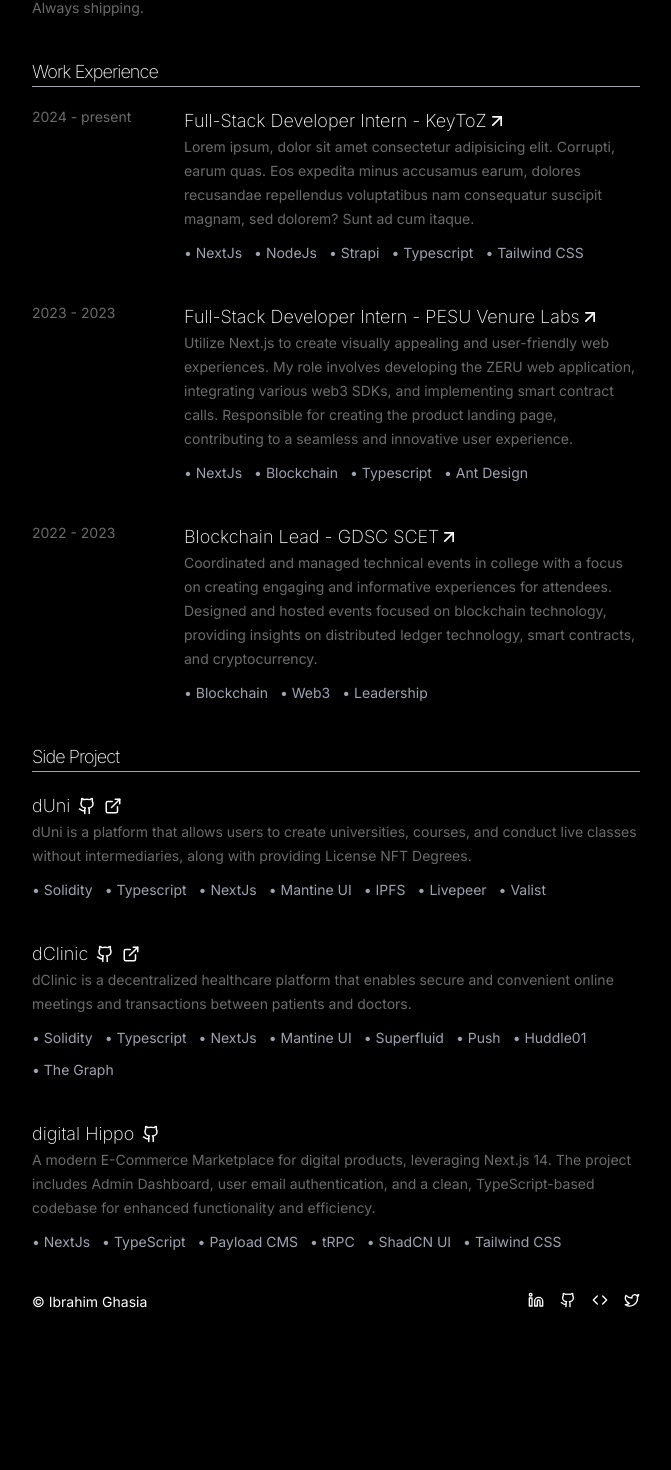
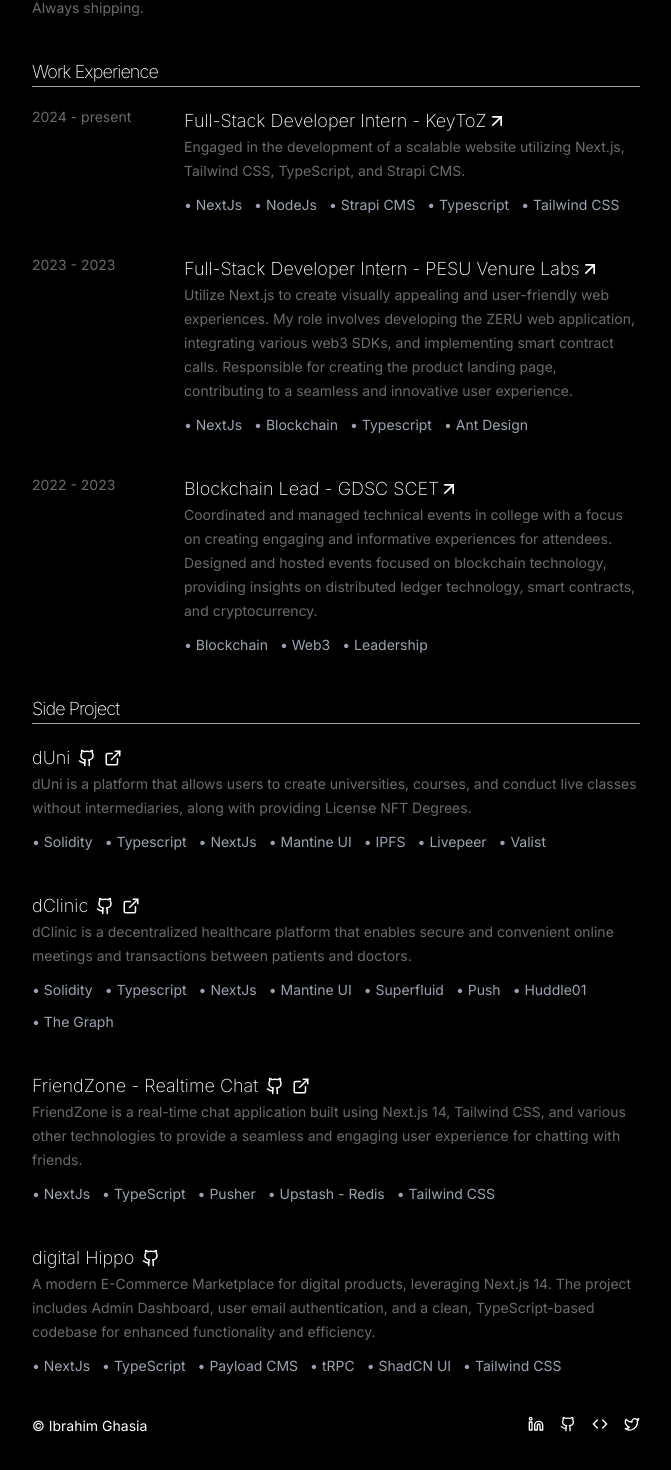
Before and after one commit to IbrahimGhasia/Portfolio-V2, a Next.js app: page / in a window 1280 px wide. Shown: the part 355-1825 px from the top of the page, without its empty margins (304-975 px from the left). Before the commit the page ends 1747 px from the top, so only its background shows below. Built offline with nearby package versions, Linux system fonts and the light colour scheme.

Commit message:
Added new Project

```diff
--- a/src/components/Footer.tsx
+++ b/src/components/Footer.tsx
@@ -1,4 +1,5 @@
 import { myInfo } from "@/constants/MyInfo";
+import Image from "next/image";
 import Link from "next/link";
 import { FC } from "react";
 
@@ -9,7 +10,13 @@
 			<div className="flex gap-4">
 				{myInfo.socials.map((social, index) => (
 					<Link key={index} href={social.link} target="_blank">
-						<img src={social.icon} className="w-4" />
+						<Image
+							src={social.icon}
+							className="w-4"
+							alt="Social Icons"
+							width={4}
+							height={4}
+						/>
 					</Link>
 				))}
 			</div>
--- a/src/components/sections/ExperienceSection.tsx
+++ b/src/components/sections/ExperienceSection.tsx
@@ -32,7 +32,10 @@
 										key={index}
 										className="text-gray-400 cursor-pointer"
 									>
-										• {skill}
+										•{" "}
+										<span className="hover:underline hover:underline-offset-4 hover:text-white">
+											{skill}
+										</span>
 									</div>
 								))}
 							</div>
--- a/src/components/sections/ProjectSection.tsx
+++ b/src/components/sections/ProjectSection.tsx
@@ -41,7 +41,10 @@
 									key={index}
 									className="text-gray-400 cursor-pointer"
 								>
-									• {skill}
+									•{" "}
+									<span className="hover:underline hover:underline-offset-4 hover:text-white">
+										{skill}
+									</span>
 								</div>
 							))}
 						</div>
--- a/src/constants/Experince.ts
+++ b/src/constants/Experince.ts
@@ -4,9 +4,9 @@
 		endDate: "present",
 		title: "Full-Stack Developer Intern - KeyToZ",
 		description:
-			"Lorem ipsum, dolor sit amet consectetur adipisicing elit. Corrupti, earum quas. Eos expedita minus accusamus earum, dolores recusandae repellendus voluptatibus nam consequatur suscipit magnam, sed dolorem? Sunt ad cum itaque.",
+			"Engaged in the development of a scalable website utilizing Next.js, Tailwind CSS, TypeScript, and Strapi CMS.",
 		link: "https://bharattechlabs.com/",
-		skils: ["NextJs", "NodeJs", "Strapi", "Typescript", "Tailwind CSS"],
+		skils: ["NextJs", "NodeJs", "Strapi CMS", "Typescript", "Tailwind CSS"],
 	},
 	{
 		startDate: "2023",
--- a/src/constants/Project.ts
+++ b/src/constants/Project.ts
@@ -34,6 +34,20 @@
 		deployedLink: "https://d-clinic.vercel.app/",
 	},
 	{
+		title: "FriendZone - Realtime Chat",
+		description:
+			"FriendZone is a real-time chat application built using Next.js 14, Tailwind CSS, and various other technologies to provide a seamless and engaging user experience for chatting with friends.",
+		tools: [
+			"NextJs",
+			"TypeScript",
+			"Pusher",
+			"Upstash - Redis",
+			"Tailwind CSS",
+		],
+		sourceCode: "https://github.com/IbrahimGhasia/friendzone",
+		deployedLink: "https://friendzone-puce.vercel.app",
+	},
+	{
 		title: "digital Hippo",
 		description:
 			"A modern E-Commerce Marketplace for digital products, leveraging Next.js 14. The project includes Admin Dashboard, user email authentication, and a clean, TypeScript-based codebase for enhanced functionality and efficiency.",
```
